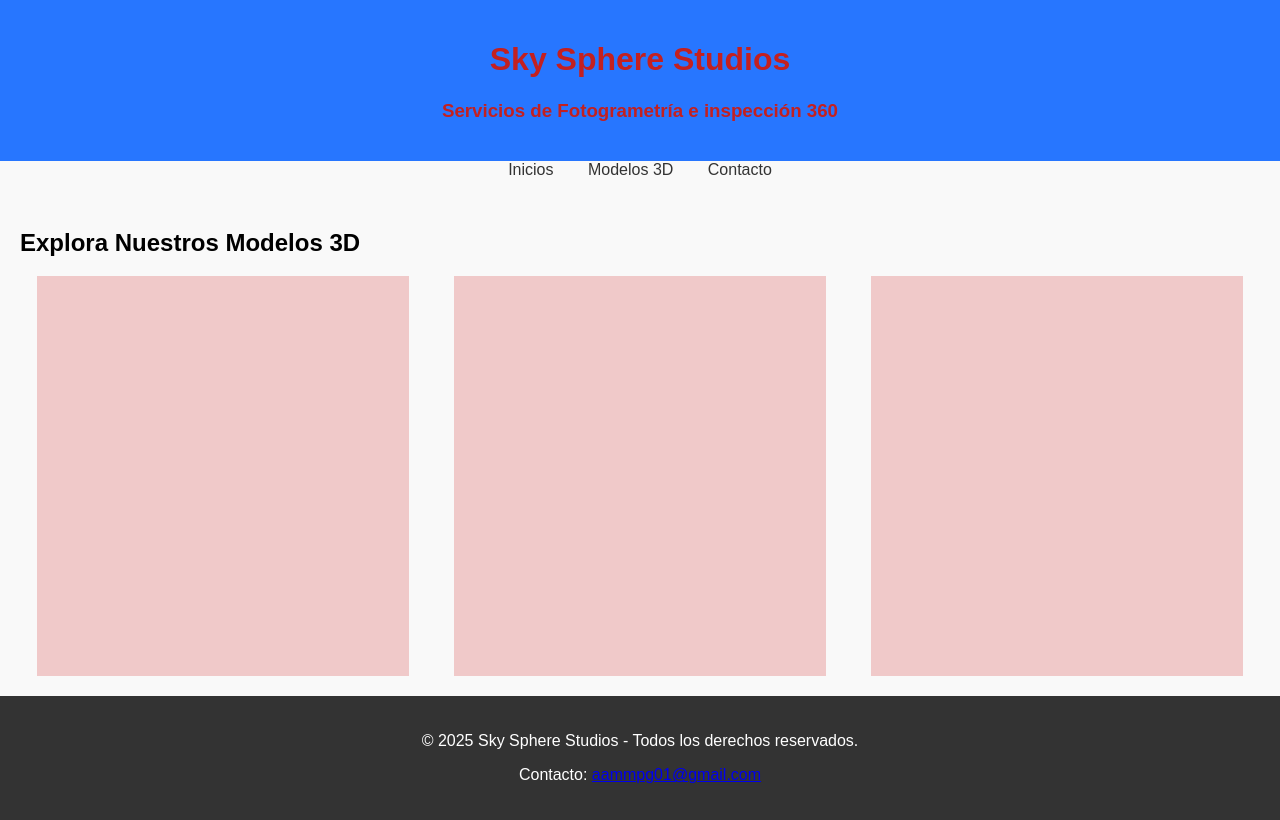
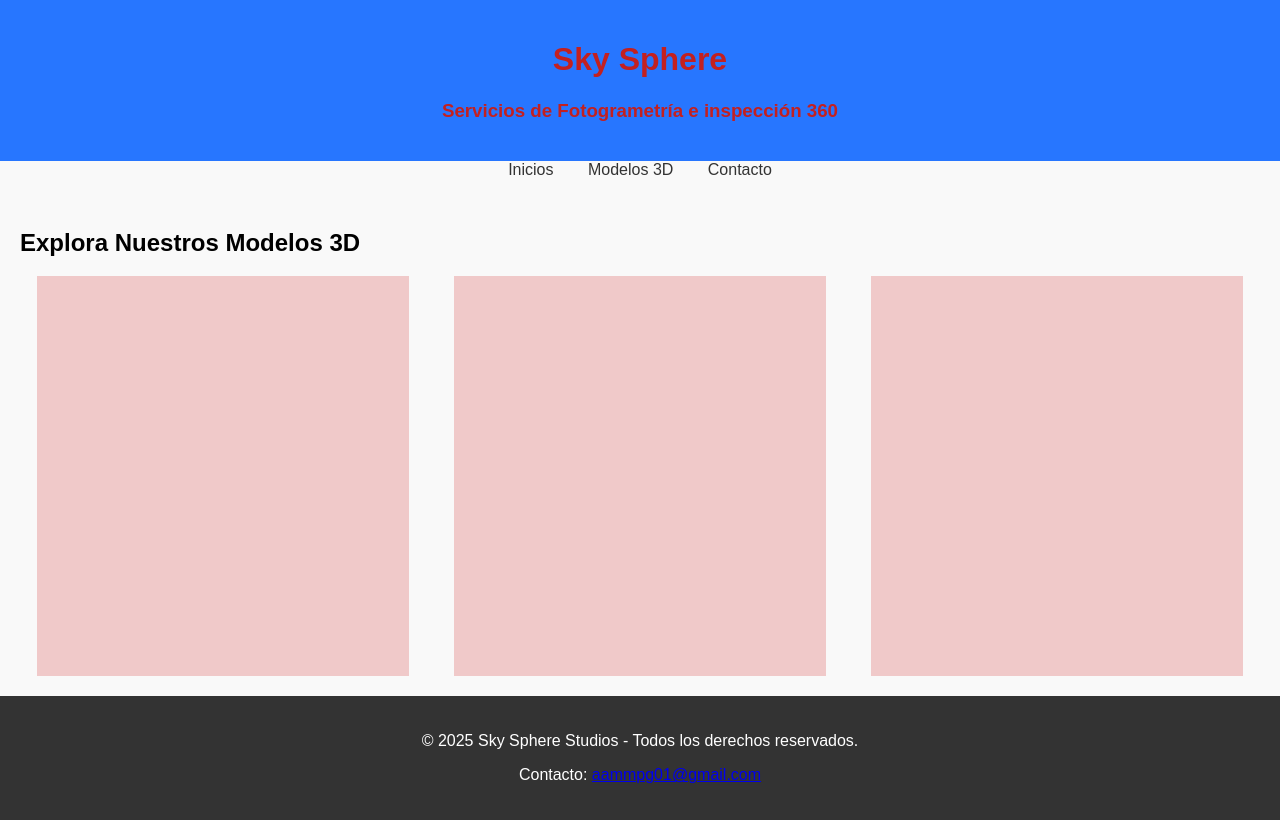
Before and after one commit to alfredom17/SkySphereStudiosWebpage, a plain HTML site: page index.html in a window 1280 px wide. Drawn offline with Linux system fonts and the light colour scheme; some packages are replaced by stand-ins of ours; a script that the page names is missing.

Commit message:
cambio titulo

```diff
--- a/index.html
+++ b/index.html
@@ -12,7 +12,7 @@
 <body>
     <!-- Encabezado -->
     <header>
-        <h1>Sky Sphere Studios</h1>
+        <h1>Sky Sphere</h1>
         <h3>Servicios de Fotogrametría e inspección 360</h3>
     </header>
 
```
